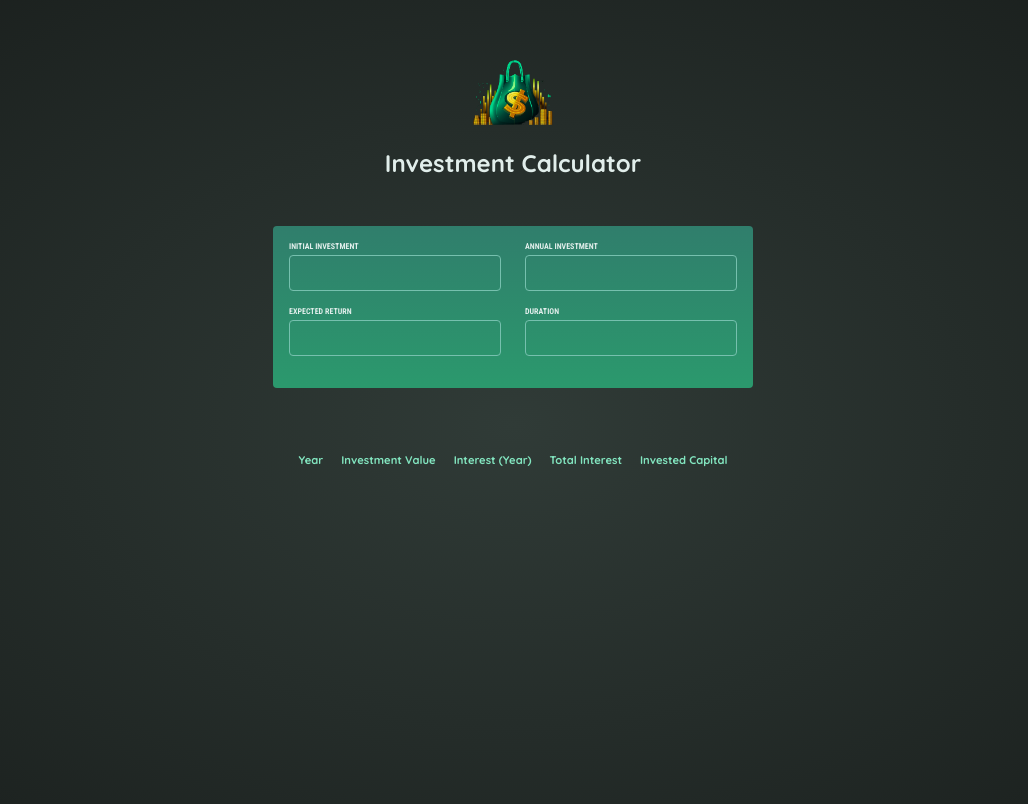
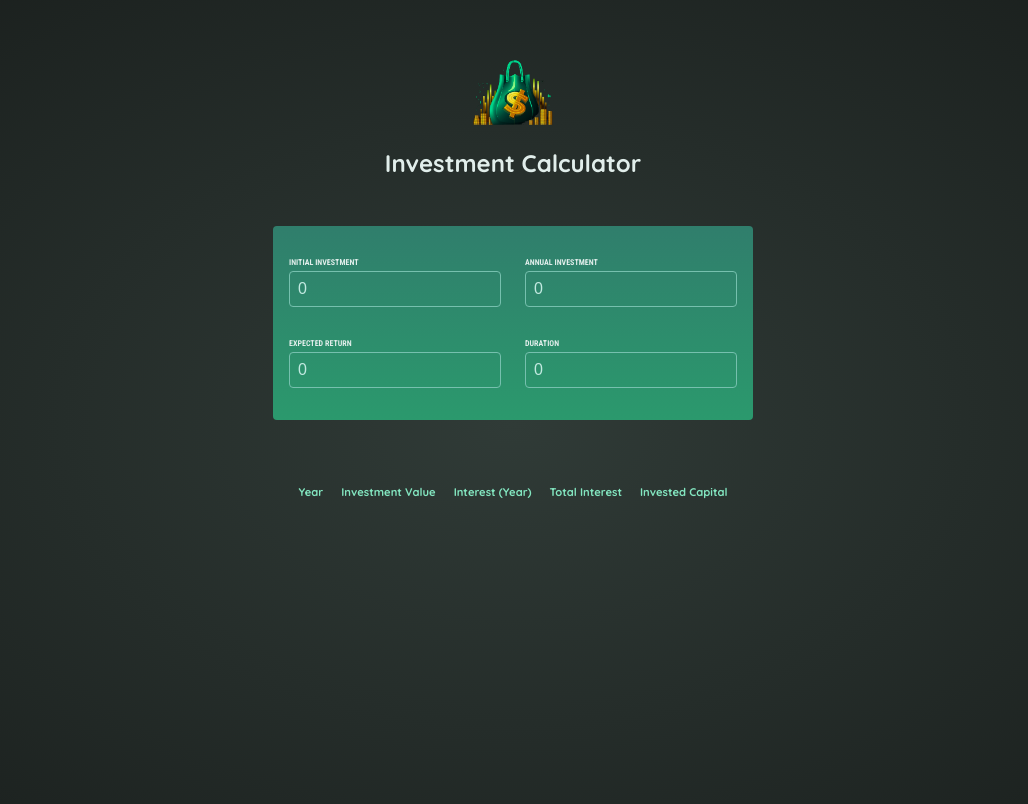
Before and after one commit to apaquette/react-investment-calculator, a React (Vite) app: page / in a window 1280 px wide. Shown: the top 804 px of the page, without its empty margins (127-1155 px from the left). Built offline with nearby package versions, Linux system fonts and the light colour scheme.

Commit message:
refactor input component

```diff
--- a/src/components/Input/Input.css
+++ b/src/components/Input/Input.css
@@ -10,7 +10,6 @@
   display: flex;
   justify-content: space-evenly;
   gap: 1.5rem;
-  padding-bottom: 1rem;
 }
 
 #user-input label {
--- a/src/components/Input/Input.jsx
+++ b/src/components/Input/Input.jsx
@@ -1,26 +1,68 @@
+import { useState } from "react"
 import './Input.css'
 
-export default function Input(){
+const FIELDS = {
+  initialInvestment: 0,
+  annualInvestment: 0,
+  expectedReturn: 0,
+  duration: 0
+};
+
+export default function Input({onChange}){
+    const [fields, setFields] = useState(FIELDS);
+    function handleChange(type, newValue){
+        let newFields = {
+            ...fields,
+            [type]: +newValue
+        };
+        setFields(newFields);
+        onChange(newFields);
+    }
+
     return <form id="user-input">
         <div className="input-group">
-            <div>
+            <p>
                 <label>Initial Investment</label>
-                <input />
-            </div>
-            <div>
+                <input
+                    type="number"
+                    required
+                    min='0'
+                    value={fields.initialInvestment}
+                    onChange={event => handleChange("initialInvestment", event.target.value)}
+                />
+            </p>
+            <p>
                 <label>Annual Investment</label>
-                <input />
-            </div>
+                <input
+                    type="number"
+                    required
+                    min='0'
+                    value={fields.annualInvestment}
+                    onChange={event => handleChange("annualInvestment", event.target.value)}
+                />
+            </p>
         </div>
         <div className="input-group">
-            <div>
+            <p>
                 <label>Expected Return</label>
-                <input />
-            </div>
-            <div>
+                <input
+                    type="number"
+                    required
+                    min='0'
+                    value={fields.expectedReturn}
+                    onChange={event => handleChange("expectedReturn", event.target.value)}
+                />
+            </p>
+            <p>
                 <label>Duration</label>
-                <input type='number' min='1' />
-            </div>
+                <input
+                    type='number'
+                    required
+                    min='0'
+                    value={fields.duration}
+                    onChange={event => handleChange("duration", event.target.value)}
+                />
+            </p>
         </div>
     </form>
 }
```
